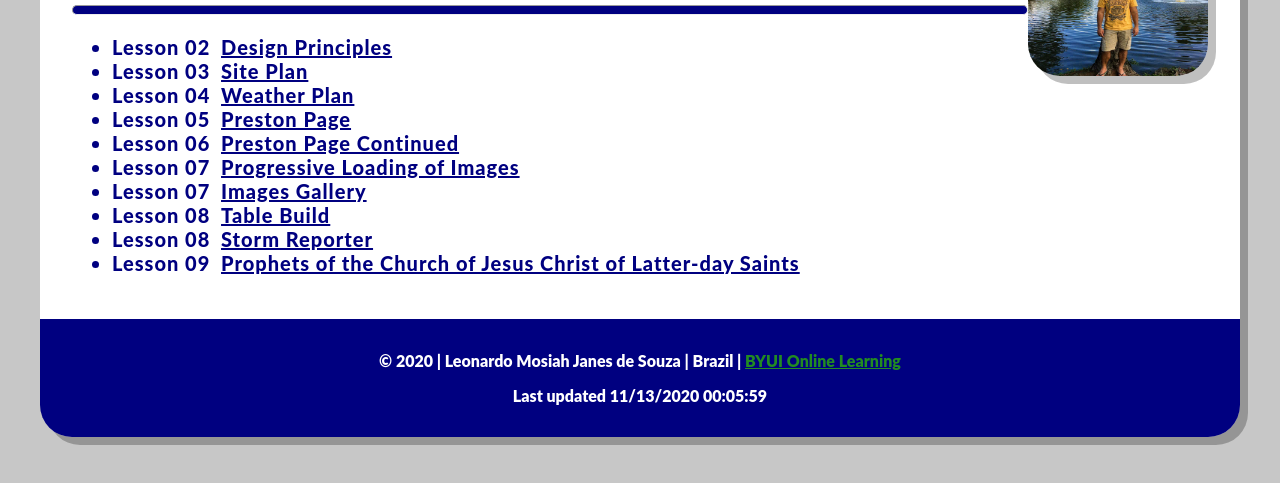
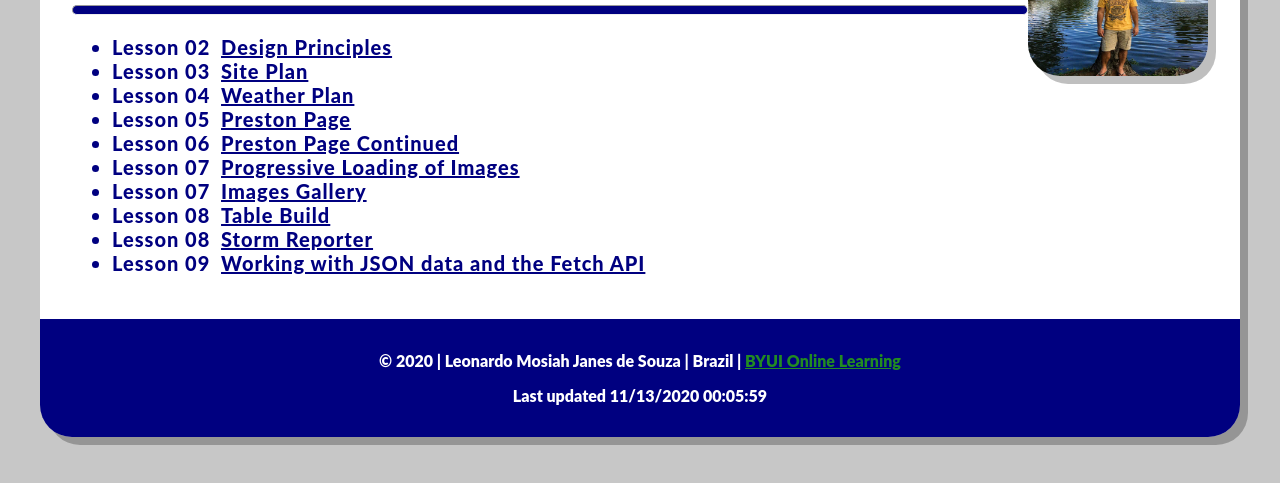
Before and after one commit to LeoMosiah/leomosiah.github.io, a plain HTML site: page index.html in a window 1280 px wide. Shown: the part 301-784 px from the top of the page. Drawn offline with Linux system fonts and the light colour scheme.

Commit message:
add link

```diff
--- a/index.html
+++ b/index.html
@@ -33,7 +33,7 @@
         <li>Lesson 07 <a href=./lesson7/gallery-7.html>Images Gallery</a></li>
         <li>Lesson 08 <a href=./lesson8/tablebuild.html>Table Build</a></li>
         <li>Lesson 08 <a href=./lesson8/stormcenter.html>Storm Reporter</a></li>
-        <li>Lesson 09 <a href=./lesson9/prophets.html>Prophets of the Church of Jesus Christ of Latter-day Saints</a></li>
+        <li>Lesson 09 <a href=./lesson9/prophets.html>Working with JSON data and the Fetch API</a></li>
     </ul>
 </main>
 <footer>
```
